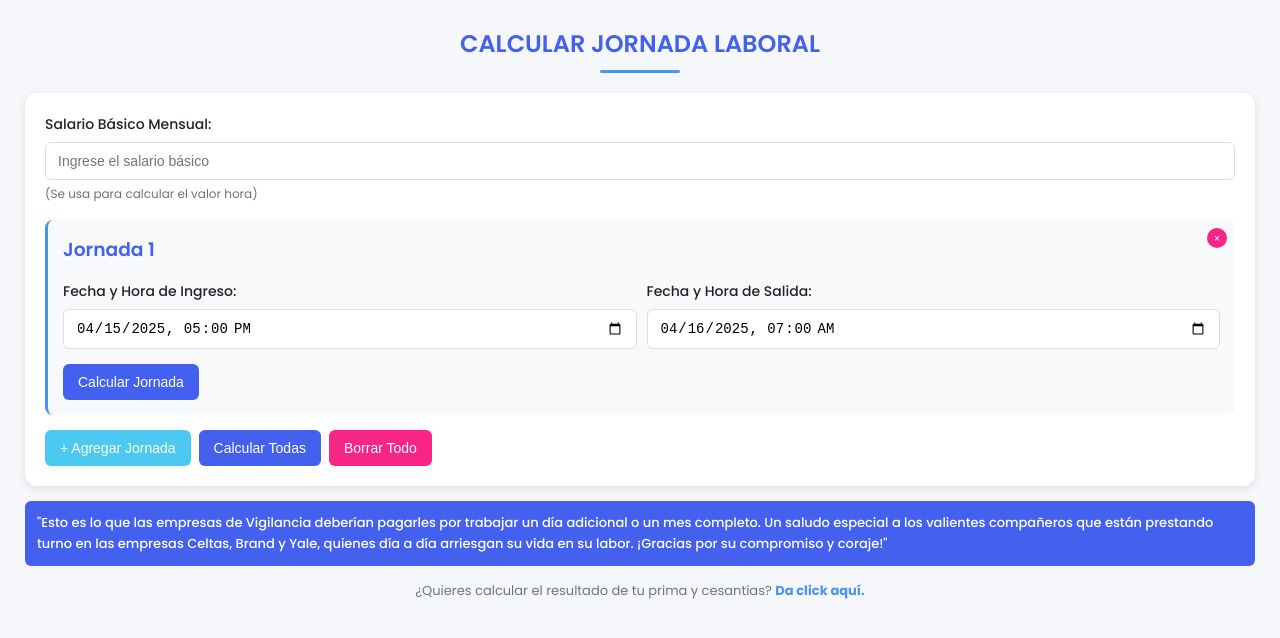
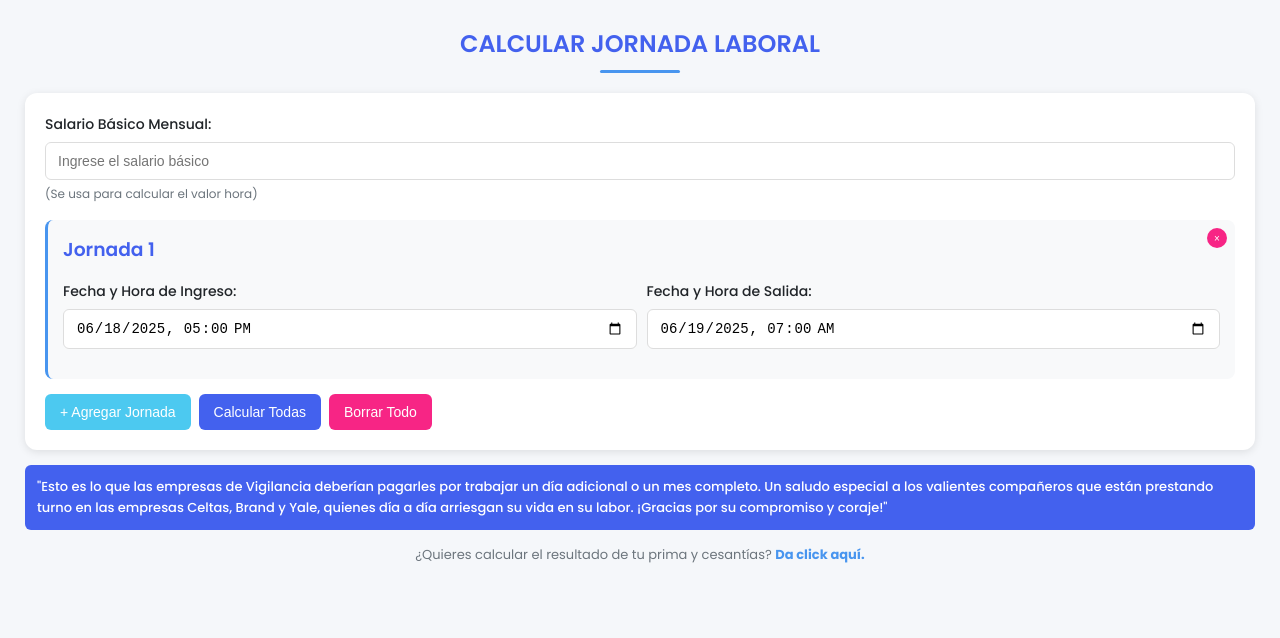
Before and after one commit to carlos2601/nomina, a plain HTML site: page index.html in a window 1280 px wide. Drawn offline with Linux system fonts and the light colour scheme.

Commit message:
index.html

```diff
--- a/index.html
+++ b/index.html
@@ -469,7 +469,29 @@
         let contadorJornadas = 0;
         let salarioBase = 0;
 
-        // Función para agregar una nueva jornada
+        // Función para obtener la fecha actual con hora fija a las 17:00
+        function obtenerFechaActual() {
+            const ahora = new Date();
+            // Formato: YYYY-MM-DD con hora fija 17:00
+            const fecha = ahora.getFullYear() + '-' +
+                         String(ahora.getMonth() + 1).padStart(2, '0') + '-' +
+                         String(ahora.getDate()).padStart(2, '0') + 'T17:00';
+            return fecha;
+        }
+
+        // Función para obtener la fecha del día siguiente con hora fija a las 07:00
+        function obtenerFechaSiguienteDia() {
+            const ahora = new Date();
+            const manana = new Date(ahora);
+            manana.setDate(ahora.getDate() + 1);
+            // Formato: YYYY-MM-DD con hora fija 07:00
+            const fecha = manana.getFullYear() + '-' +
+                         String(manana.getMonth() + 1).padStart(2, '0') + '-' +
+                         String(manana.getDate()).padStart(2, '0') + 'T07:00';
+            return fecha;
+        }
+
+        // Función para agregar una nueva jornada (sin botón individual)
         function agregarJornada() {
             contadorJornadas++;
             const jornadaId = 'jornada-' + contadorJornadas;
@@ -481,14 +503,13 @@
                     <div class="inline-fields">
                         <div class="form-group">
                             <label for="${jornadaId}-fechaIngreso">Fecha y Hora de Ingreso:</label>
-                            <input type="datetime-local" id="${jornadaId}-fechaIngreso" value="2025-04-15T17:00">
+                            <input type="datetime-local" id="${jornadaId}-fechaIngreso" value="${obtenerFechaActual()}">
                         </div>
                         <div class="form-group">
                             <label for="${jornadaId}-fechaSalida">Fecha y Hora de Salida:</label>
-                            <input type="datetime-local" id="${jornadaId}-fechaSalida" value="2025-04-16T07:00">
+                            <input type="datetime-local" id="${jornadaId}-fechaSalida" value="${obtenerFechaSiguienteDia()}">
                         </div>
                     </div>
-                    <button type="button" class="btn btn-primary" onclick="calcularJornada('${jornadaId}')">Calcular Jornada</button>
                 </div>
             `;
 
@@ -520,12 +541,11 @@
             contadorJornadas = nuevoContador;
         }
 
-        // Función para calcular una jornada individual
+        // Función para calcular una jornada individual (sin alert)
         function calcularJornada(jornadaId) {
             // Validar que el salario base esté ingresado
             salarioBase = parseFloat(document.getElementById('salarioBase').value) || 0;
             if (salarioBase <= 0) {
-                alert('Por favor, ingrese el salario básico primero.');
                 return;
             }
 
@@ -533,7 +553,6 @@
             const salida = new Date(document.getElementById(`${jornadaId}-fechaSalida`).value);
 
             if (!ingreso || !salida) {
-                alert('Por favor, complete las fechas de ingreso y salida para esta jornada.');
                 return;
             }
 
@@ -596,9 +615,6 @@
             totalFestivaDiurna += festivaDiurna;
             totalFestivaNocturna += festivaNocturna;
             totalExtraFestiva += extraFestiva;
-
-            // Mostrar mensaje de éxito para esta jornada
-            alert(`Jornada calculada exitosamente!\nHoras trabajadas: ${horasAcumuladas}`);
         }
 
         // Función para calcular todas las jornadas
```
